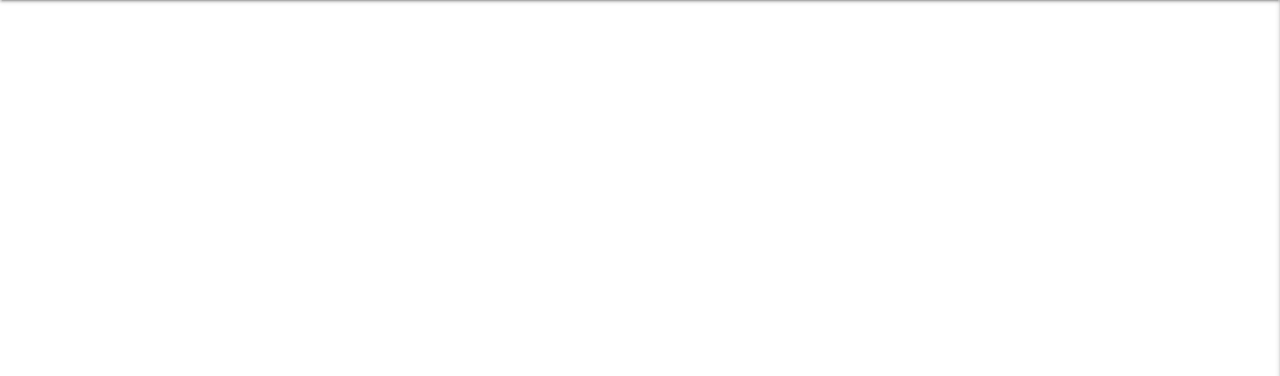
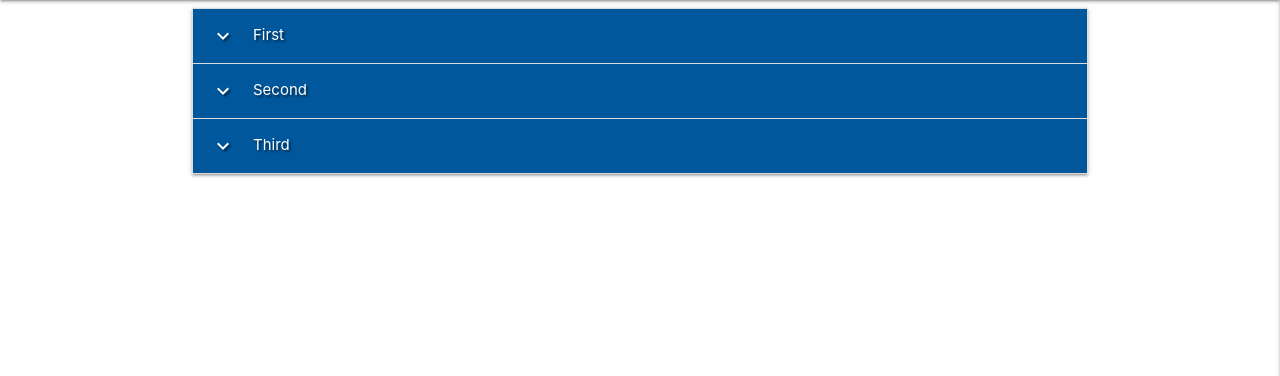
Before and after one commit to JoyZadan/task-manager, a Flask app: page / in a window 1280 px wide. Shown: the part 64-440 px from the top of the page. Run offline with Flask 2, Linux system fonts and the light colour scheme; data that the repository does not hold is empty; some libraries are stand-ins or nearby versions.

Commit message:
Add task collapsible setup

```diff
--- a/static/js/script.js
+++ b/static/js/script.js
@@ -1,3 +1,4 @@
 $(document).ready(function() {
     $('.sidenav').sidenav({edge: "right"});
+    $('.collapsible').collapsible();
 });
--- a/templates/tasks.html
+++ b/templates/tasks.html
@@ -9,4 +9,26 @@
         {{ task.due_date }}<br>
     {% endfor %}
 
+    <ul class="collapsible">
+        <li>
+            <div class="collapsible-header white-text light-blue darken-4 text-shadow">
+                <i class="material-icons">expand_more</i>First
+            </div>
+            <div class="collapsible-body"><span>Lorem ipsum dolor sit amet.</span></div>
+        </li>
+        <li>
+            <div class="collapsible-header white-text light-blue darken-4 text-shadow">
+                <i class="material-icons">expand_more</i>Second
+            </div>
+            <div class="collapsible-body"><span>Lorem ipsum dolor sit amet.</span></div>
+        </li>
+        <li>
+            <div class="collapsible-header white-text light-blue darken-4 text-shadow">
+                <i class="material-icons">expand_more</i>Third
+            </div>
+            <div class="collapsible-body"><span>Lorem ipsum dolor sit amet.</span></div>
+        </li>
+    </ul>
+
+
 {% endblock %}
```
